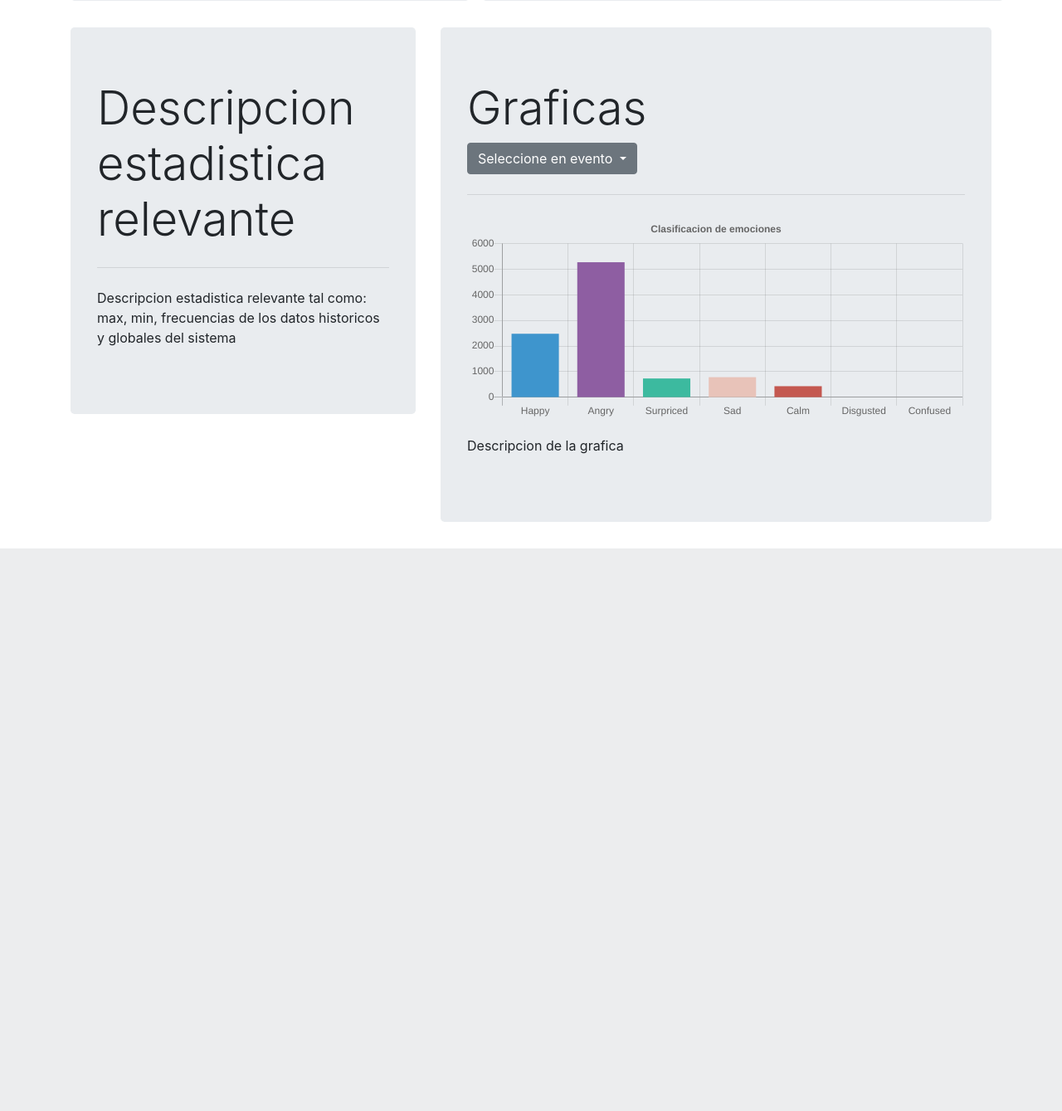
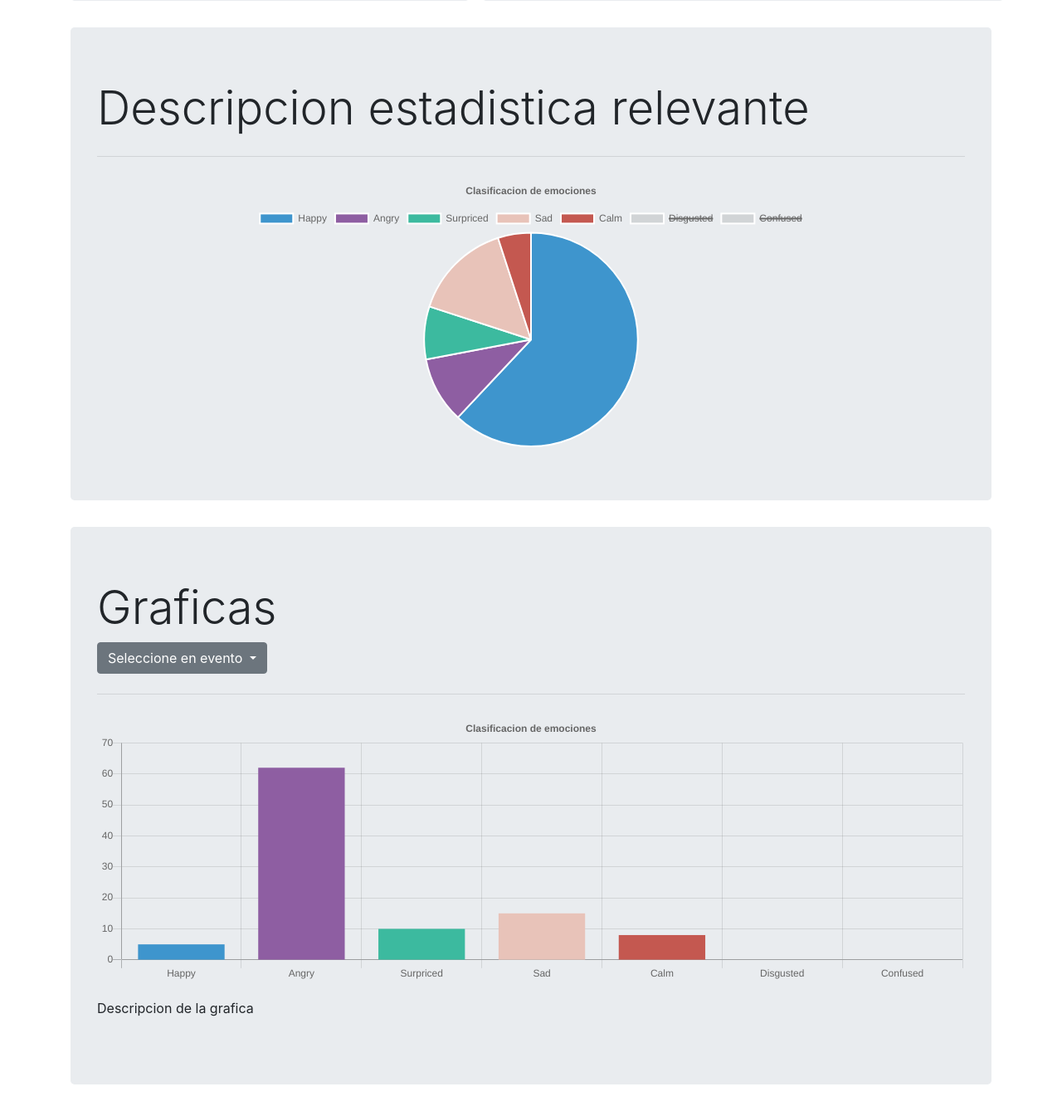
Before and after one commit to jalcara1/EmotionRecognition, a Django app: page /workClass/estadisticas/ in a window 1280 px wide. Shown: the part 1004-2343 px from the top of the page at 83% size. Before the commit the page ends 1665 px from the top, so only its background shows below. Run offline with Django 3.2, Linux system fonts and the light colour scheme; data comes from the database, SQL or seed files in the repository; some libraries are stand-ins or nearby versions.

Commit message:
Graphs emotions2

```diff
--- a/EmotionRecognition/workClass/templates/workClass/estadisticas.html
+++ b/EmotionRecognition/workClass/templates/workClass/estadisticas.html
@@ -2,6 +2,7 @@
 <!DOCTYPE html>
 <html lang="en">
 <body>
+
     {% block arg_class4 %}active text-black{% endblock %}
     {% block estadisticas %}
         <div class="container">
@@ -71,8 +72,27 @@
                     <div class="jumbotron">
                         <h1 class="display-4">Descripcion estadistica relevante</h1>
                         <hr class="my-4">
-                        <p>Descripcion estadistica relevante tal como: max, min,
-                            frecuencias de los datos historicos y globales del sistema</p>
+                         <script src="https://cdnjs.cloudflare.com/ajax/libs/Chart.js/2.5.0/Chart.min.js"></script>
+                        <canvas id="pie-chart" width="800" height="250"></canvas>
+                        <script>
+                            new Chart(document.getElementById("pie-chart"), {
+                            type: 'pie',
+                            data: {
+                              labels: ["Happy","Angry","Surpriced","Sad","Calm","Disgusted","Confused"],
+                              datasets: [{
+                                label: "Population (millions)",
+                                backgroundColor: ["#3e95cd", "#8e5ea2","#3cba9f","#e8c3b9","#c45850"],
+                                data: [62,10,8,15,5]
+                              }]
+                            },
+                            options: {
+                              title: {
+                                display: true,
+                                text: 'Clasificacion de emociones'
+                              }
+                            }
+                        });
+                        </script>
                     </div>
                 </div>
                 <div class="col-sm">
@@ -91,8 +111,8 @@
                             </div>
                         </div>
                         <hr class="my-4">
-                        <script src="https://cdnjs.cloudflare.com/ajax/libs/Chart.js/2.5.0/Chart.min.js"></script>
-                        <canvas id="bar-chart" width="600" height="250"></canvas>
+
+                        <canvas id="bar-chart" width="800" height="250"></canvas>
                         <script>
                         new Chart(document.getElementById("bar-chart"), {
                             type: 'bar',
@@ -102,7 +122,7 @@
                                 {
                                   label: "Population (millions)",
                                   backgroundColor: ["#3e95cd", "#8e5ea2","#3cba9f","#e8c3b9","#c45850"],
-                                  data: [2478,5267,734,784,433]
+                                  data: [5,62,10,15,8]
                                 }
                               ]
                             },
```
